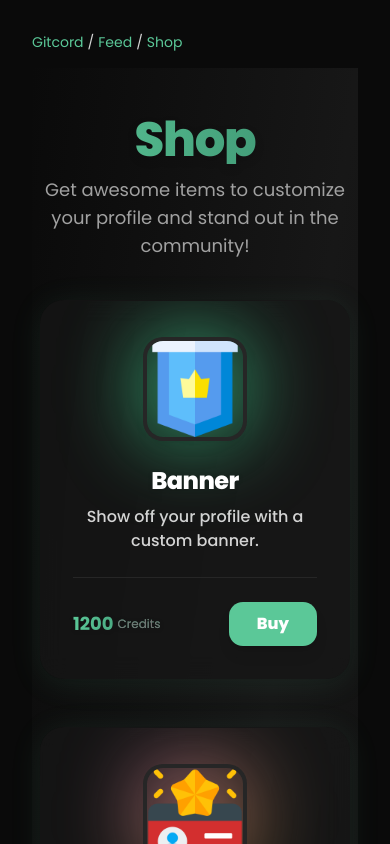
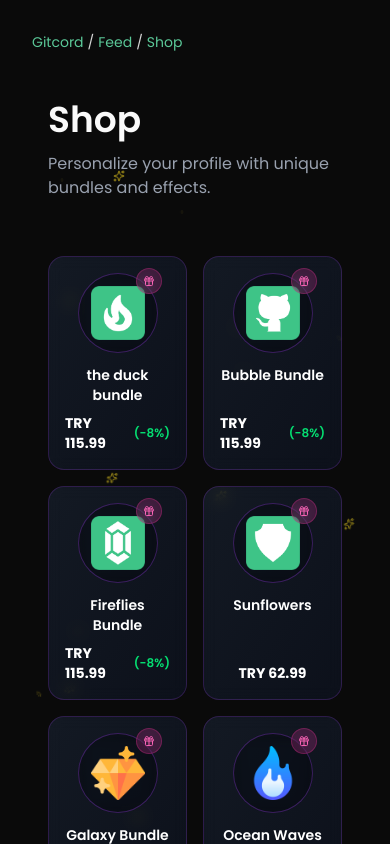
Before and after one commit to trygitcord/gitcord, a Next.js app: page /feed/shop in a window 390 px wide. Shown: the top 844 px of the page. Built offline with nearby package versions, Linux system fonts and the light colour scheme; no server answers.

Commit message:
Enhance health score calculation in repositories and update Shop page with new item bundles and modal functionality

```diff
--- a/src/app/feed/shop/page.tsx
+++ b/src/app/feed/shop/page.tsx
@@ -1,90 +1,277 @@
-import React from 'react'
-import Image from 'next/image'
+"use client";
 
+import React, { useState } from "react";
+import Image from "next/image";
+import { X, Sparkles, Gift } from "lucide-react";
+
+// Animated sparkle component
+const AnimatedSparkle = ({ delay = 0 }: { delay?: number }) => {
+  return (
+    <div
+      className="absolute animate-sparkle"
+      style={{
+        animationDelay: `${delay}ms`,
+        top: `${Math.random() * 100}%`,
+        left: `${Math.random() * 100}%`,
+      }}
+    >
+      <Sparkles className="w-3 h-3 text-yellow-300 opacity-60" />
+    </div>
+  );
+};
+
+// Shop items data
 const shopItems = [
   {
-    key: 'banner',
-    title: 'Banner',
-    description: 'Show off your profile with a custom banner.',
-    image: '/banner.png',
-    credits: 1200,
-    gradient: 'from-[#4CFFAF] to-[#3ABA81]',
+    id: "duck-bundle",
+    title: "the duck bundle",
+    price: 115.99,
+    discount: 8,
+    image: "/badge-1.png",
+    previewImage: "/banner.png",
+    description: "A cute duck-themed profile bundle with animated effects",
+    rarity: "epic",
   },
   {
-    key: 'frame',
-    title: 'Profile Frame',
-    description: 'Add a stylish frame to your profile picture.',
-    image: '/member-card.png',
-    credits: 1500,
-    gradient: 'from-[#dd7bbb] to-[#d79f1e]',
+    id: "bubble-bundle",
+    title: "Bubble Bundle",
+    price: 115.99,
+    discount: 8,
+    image: "/badge-2.png",
+    previewImage: "/member-card.png",
+    description: "Floating bubbles effect for your profile",
+    rarity: "rare",
   },
   {
-    key: 'badge',
-    title: 'Badge',
-    description: 'Earn a unique badge for your achievements.',
-    image: '/badge-1.png',
-    credits: 800,
-    gradient: 'from-[#5a922c] to-[#4c7894]',
+    id: "fireflies-bundle",
+    title: "Fireflies Bundle",
+    price: 115.99,
+    discount: 8,
+    image: "/badge-3.png",
+    previewImage: "/light-preview-1.png",
+    description: "Magical fireflies animation for night theme",
+    rarity: "legendary",
   },
   {
-    key: 'premium',
-    title: 'Premium',
-    description: 'Unlock all premium features and perks.',
-    image: '/premium.png',
-    credits: 3000,
-    gradient: 'from-[#FF6B6B] to-[#4ECDC4]',
+    id: "sunflowers",
+    title: "Sunflowers",
+    price: 62.99,
+    discount: 0,
+    image: "/badge-4.png",
+    previewImage: "/light-preview-2.png",
+    description: "Beautiful sunflower decoration for summer vibes",
+    rarity: "common",
   },
   {
-    key: 'background',
-    title: 'Background',
-    description: 'Customize your profile background.',
-    image: '/light-preview-1.png',
-    credits: 1000,
-    gradient: 'from-[#5BC898] to-[#3A8D6D]',
+    id: "galaxy-bundle",
+    title: "Galaxy Bundle",
+    price: 149.99,
+    discount: 12,
+    image: "/premium.png",
+    previewImage: "/light-preview-3.png",
+    description: "Stunning galaxy effects with shooting stars",
+    rarity: "legendary",
   },
-]
+  {
+    id: "ocean-waves",
+    title: "Ocean Waves",
+    price: 89.99,
+    discount: 5,
+    image: "/fire.png",
+    previewImage: "/light-preview-4.png",
+    description: "Calming ocean waves animation for your profile",
+    rarity: "rare",
+  },
+  {
+    id: "cherry-blossom",
+    title: "Cherry Blossom",
+    price: 99.99,
+    discount: 10,
+    image: "/badge-1.png",
+    previewImage: "/light-preview-5.png",
+    description: "Falling cherry blossom petals effect",
+    rarity: "epic",
+  },
+  {
+    id: "northern-lights",
+    title: "Northern Lights",
+    price: 179.99,
+    discount: 15,
+    image: "/badge-2.png",
+    previewImage: "/preview1.png",
+    description: "Aurora borealis animated background",
+    rarity: "legendary",
+  },
+];
+
+// Modal component
+const ItemModal = ({ item, isOpen, onClose }: any) => {
+  if (!isOpen) return null;
+
+  return (
+    <div className="fixed inset-0 z-50 flex items-center justify-center p-4 bg-black/80 backdrop-blur-sm">
+      <div className="relative w-full max-w-2xl bg-gradient-to-br from-slate-900 via-purple-900/20 to-slate-900 rounded-3xl p-8 shadow-2xl border border-purple-500/20">
+        <button
+          onClick={onClose}
+          className="absolute top-4 right-4 p-2 rounded-full bg-white/10 hover:bg-white/20 transition-colors"
+        >
+          <X className="w-5 h-5 text-white" />
+        </button>
+
+        <div className="flex flex-col md:flex-row gap-8">
+          <div className="flex-1">
+            <div className="relative w-full aspect-square rounded-2xl overflow-hidden bg-gradient-to-br from-purple-600/20 to-blue-600/20 p-8">
+              <Image
+                src={item.previewImage}
+                alt={item.title}
+                width={400}
+                height={400}
+                className="w-full h-full object-contain"
+              />
+              <div className="absolute inset-0 bg-gradient-to-t from-black/50 to-transparent" />
+            </div>
+          </div>
+
+          <div className="flex-1 flex flex-col justify-between">
+            <div>
+              <h2 className="text-3xl font-bold text-white mb-2">
+                {item.title}
+              </h2>
+              <p className="text-gray-300 mb-4">{item.description}</p>
+
+              <div className="flex items-center gap-2 mb-6">
+                <span
+                  className={`px-3 py-1 rounded-full text-xs font-semibold ${
+                    item.rarity === "legendary"
+                      ? "bg-yellow-500/20 text-yellow-300"
+                      : item.rarity === "epic"
+                      ? "bg-purple-500/20 text-purple-300"
+                      : item.rarity === "rare"
+                      ? "bg-blue-500/20 text-blue-300"
+                      : "bg-gray-500/20 text-gray-300"
+                  }`}
+                >
+                  {item.rarity.toUpperCase()}
+                </span>
+                <Gift className="w-4 h-4 text-pink-400" />
+              </div>
+            </div>
+
+            <div>
+              <div className="flex items-baseline gap-2 mb-4">
+                <span className="text-3xl font-bold text-white">
+                  TRY {item.price}
+                </span>
+                {item.discount > 0 && (
+                  <span className="text-green-400 text-sm font-semibold">
+                    (-{item.discount}%)
+                  </span>
+                )}
+              </div>
+
+              <button className="w-full py-3 rounded-xl bg-gradient-to-r from-pink-500 to-purple-500 text-white font-semibold hover:from-pink-600 hover:to-purple-600 transition-all transform hover:scale-105 active:scale-95 shadow-lg">
+                Purchase Now
+              </button>
+            </div>
+          </div>
+        </div>
+      </div>
+    </div>
+  );
+};
 
 function ShopPage() {
+  const [selectedItem, setSelectedItem] = useState<any>(null);
+
   return (
-    <div className="min-h-screen w-full flex flex-col items-center bg-gradient-to-br from-neutral-100/80 via-[#e6f9f3]/60 to-neutral-200 dark:from-neutral-950 dark:via-neutral-900 dark:to-neutral-950 py-12 px-2">
-      <div className="max-w-2xl w-full text-center mb-10">
-        <h1 className="text-5xl font-extrabold mb-3 tracking-tight bg-gradient-to-r from-[#5BC898] to-[#3A8D6D] bg-clip-text text-transparent drop-shadow-lg">Shop</h1>
-        <p className="text-neutral-500 dark:text-neutral-400 text-lg">Get awesome items to customize your profile and stand out in the community!</p>
+    <div className="h-screen w-full relative overflow-hidden">
+      {/* Animated background elements */}
+      <div className="absolute inset-0 overflow-hidden">
+        {[...Array(20)].map((_, i) => (
+          <AnimatedSparkle key={i} delay={i * 200} />
+        ))}
       </div>
-      <div className="w-full max-w-5xl grid grid-cols-1 sm:grid-cols-2 lg:grid-cols-3 gap-12">
-        {shopItems.map((item) => (
+
+      <div className="relative z-10 h-full flex flex-col px-4 py-8">
+        {/* Header */}
+        <div className="text-start mb-8">
+          <h1 className="text-4xl md:text-5xl font-semibold mb-3">Shop</h1>
+          <p className="text-gray-400 text-base mb-6">
+            Personalize your profile with unique bundles and effects.
+          </p>
+        </div>
+
+        {/* Shop Grid - 2 rows, 4 columns */}
+        <div>
+          <div className="h-full grid grid-cols-2 md:grid-cols-4 grid-rows-2 gap-4 lg:gap-6">
+            {shopItems.map((item, index) => (
               <div
-            key={item.key}
-            className={
-              `relative rounded-3xl p-8 border border-transparent bg-white/70 dark:bg-neutral-900/70 shadow-xl group overflow-hidden backdrop-blur-md transition-all duration-300 flex flex-col items-center
-              before:content-[''] before:absolute before:inset-0 before:rounded-3xl before:pointer-events-none before:transition-all before:duration-300
-              before:bg-gradient-to-br before:from-transparent before:via-[${item.gradient.split(' ')[0]}]/30 before:to-[${item.gradient.split(' ')[1]}]/40
-              hover:before:opacity-100 before:opacity-60
-              hover:shadow-[0_8px_32px_0_rgba(91,200,152,0.25)] hover:border-[#5BC898] dark:hover:border-[#5BC898]`
-            }
-            style={{ boxShadow: '0 4px 32px 0 rgba(91,200,152,0.10), 0 1.5px 8px 0 rgba(0,0,0,0.08)' }}
+                key={item.id}
+                className="group relative"
+                onClick={() => setSelectedItem(item)}
               >
-            {/* Görsel ve ışık efekti */}
-            <div className="relative mb-5 flex items-center justify-center w-28 h-28">
-              <div className={`absolute inset-0 rounded-2xl blur-2xl opacity-60 group-hover:opacity-90 transition-opacity duration-300 bg-gradient-to-br ${item.gradient}`} />
-              <div className="relative w-24 h-24 rounded-2xl overflow-hidden ring-4 ring-white/60 dark:ring-neutral-800 group-hover:ring-[#5BC898] transition-all duration-300 shadow-lg">
-                <Image src={item.image} alt={item.title} width={96} height={96} className="object-contain" />
+                <div className="relative h-full bg-gradient-to-br from-slate-800/50 to-slate-900/50 backdrop-blur-sm rounded-2xl p-4 lg:p-6 border border-purple-500/20 hover:border-purple-500/40 transition-all duration-300 cursor-pointer transform hover:scale-105 hover:-translate-y-1 flex flex-col">
+                  {/* Glow effect */}
+                  <div className="absolute inset-0 rounded-2xl bg-gradient-to-br from-purple-600/0 to-pink-600/0 group-hover:from-purple-600/10 group-hover:to-pink-600/10 transition-all duration-300" />
+
+                  {/* Item image container */}
+                  <div className="relative mb-3 mx-auto w-20 h-20 lg:w-24 lg:h-24">
+                    <div className="relative w-full h-full rounded-full bg-black/40 backdrop-blur-sm p-3 border border-purple-500/30">
+                      <Image
+                        src={item.image}
+                        alt={item.title}
+                        width={72}
+                        height={72}
+                        className="w-full h-full object-contain"
+                      />
+                    </div>
+
+                    {/* Gift emoji floating */}
+                    <div className="absolute -top-1 -right-1 animate-bounce">
+                      <div className="bg-pink-500/20 backdrop-blur-sm rounded-full p-1.5 border border-pink-500/30">
+                        <Gift className="w-3 h-3 text-pink-400" />
                       </div>
                     </div>
-            <h2 className="text-2xl font-extrabold text-neutral-900 dark:text-white mb-2 tracking-tight drop-shadow-sm">{item.title}</h2>
-            <p className="text-neutral-500 dark:text-neutral-300 text-base mb-6 text-center min-h-[40px] font-medium">{item.description}</p>
-            {/* Kredi ve buton */}
-            <div className="flex items-center justify-between w-full mt-auto pt-6 border-t border-neutral-200 dark:border-neutral-800">
-              <span className="text-lg font-bold bg-gradient-to-r from-[#5BC898] to-[#3A8D6D] bg-clip-text text-transparent flex items-center drop-shadow-sm">
-                {item.credits} <span className="ml-1 text-xs font-normal text-neutral-400 dark:text-neutral-500">Credits</span>
+                  </div>
+
+                  {/* Item details */}
+                  <h3 className="text-white font-semibold text-sm lg:text-base text-center mb-2">
+                    {item.title}
+                  </h3>
+
+                  <div className="flex items-center justify-center gap-2 mt-auto">
+                    <span className="text-white font-bold text-sm">
+                      TRY {item.price}
                     </span>
-              <button className="ml-auto px-7 py-2.5 rounded-xl bg-[#5BC898] text-white font-extrabold text-base shadow-lg hover:bg-[#47a87a] transition-colors hover:scale-105 active:scale-95 focus:outline-none focus:ring-2 focus:ring-[#5BC898]/40">Buy</button>
+                    {item.discount > 0 && (
+                      <span className="text-green-400 text-xs font-semibold">
+                        (-{item.discount}%)
+                      </span>
+                    )}
+                  </div>
+
+                  {/* Sparkles on hover */}
+                  <div className="absolute inset-0 rounded-2xl overflow-hidden pointer-events-none">
+                    <div className="opacity-0 group-hover:opacity-100 transition-opacity duration-300">
+                      <Sparkles className="absolute top-4 right-4 w-3 h-3 text-yellow-300 animate-pulse" />
+                      <Sparkles className="absolute bottom-4 left-4 w-3 h-3 text-pink-300 animate-pulse animation-delay-200" />
+                    </div>
+                  </div>
                 </div>
               </div>
             ))}
           </div>
         </div>
-  )
+      </div>
+
+      {/* Modal */}
+      <ItemModal
+        item={selectedItem}
+        isOpen={!!selectedItem}
+        onClose={() => setSelectedItem(null)}
+      />
+    </div>
+  );
 }
 
-export default ShopPage
+export default ShopPage;
--- a/src/styles/globals.css
+++ b/src/styles/globals.css
@@ -178,3 +178,36 @@
     @apply bg-background text-foreground;
   }
 }
+
+@layer utilities {
+  @keyframes sparkle {
+    0% {
+      opacity: 0;
+      transform: scale(0) rotate(0deg);
+    }
+    50% {
+      opacity: 1;
+      transform: scale(1) rotate(180deg);
+    }
+    100% {
+      opacity: 0;
+      transform: scale(0) rotate(360deg);
+    }
+  }
+
+  .animate-sparkle {
+    animation: sparkle 3s ease-in-out infinite;
+  }
+
+  .animation-delay-200 {
+    animation-delay: 200ms;
+  }
+
+  .animation-delay-400 {
+    animation-delay: 400ms;
+  }
+
+  .animation-delay-600 {
+    animation-delay: 600ms;
+  }
+}
```
Also changed, not shown: src/app/feed/repositories/page.tsx (+52 -24 lines), src/components/shared/ProjectHealthChart.tsx (+32 -8 lines). Lines whose indentation alone changed are shown as unchanged.
